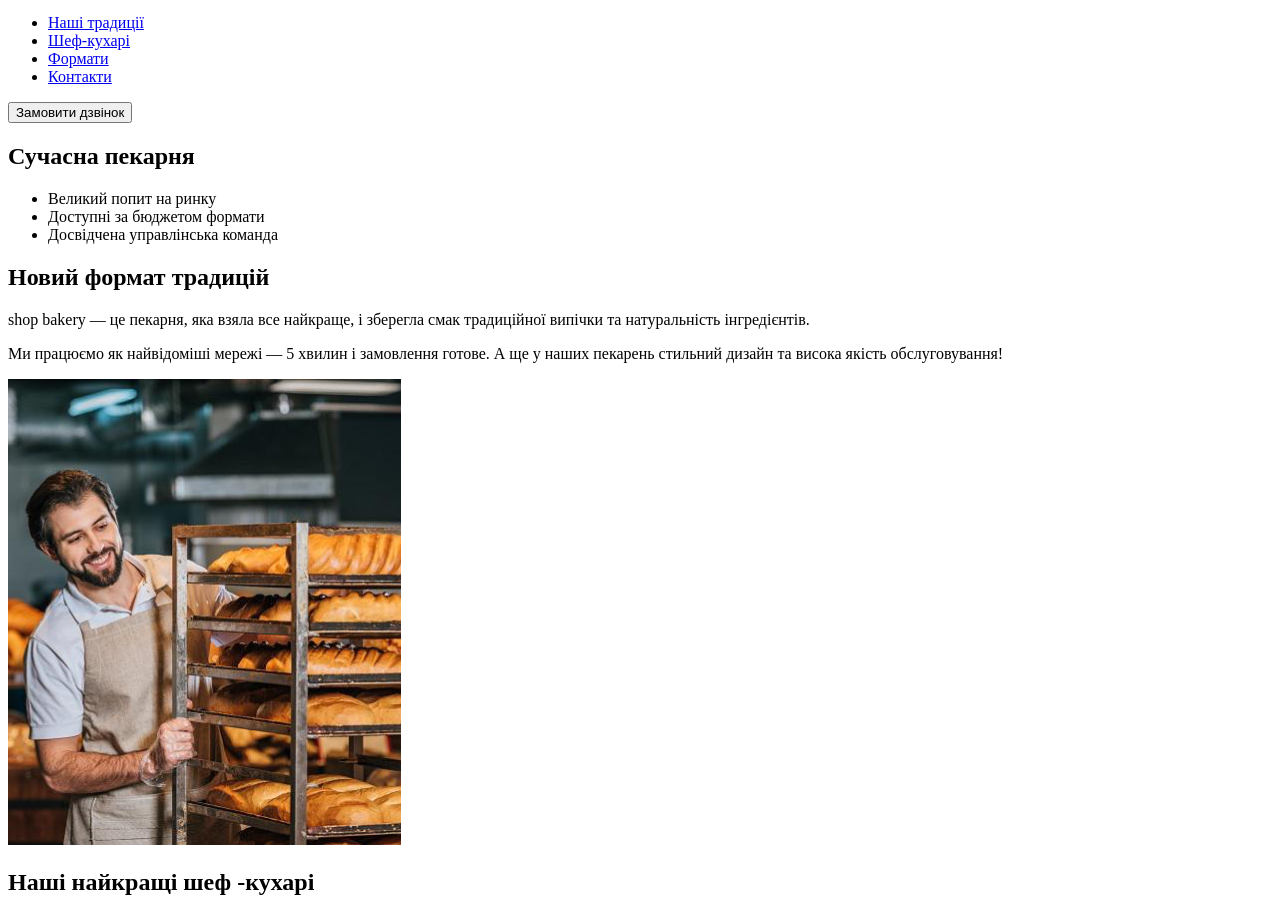
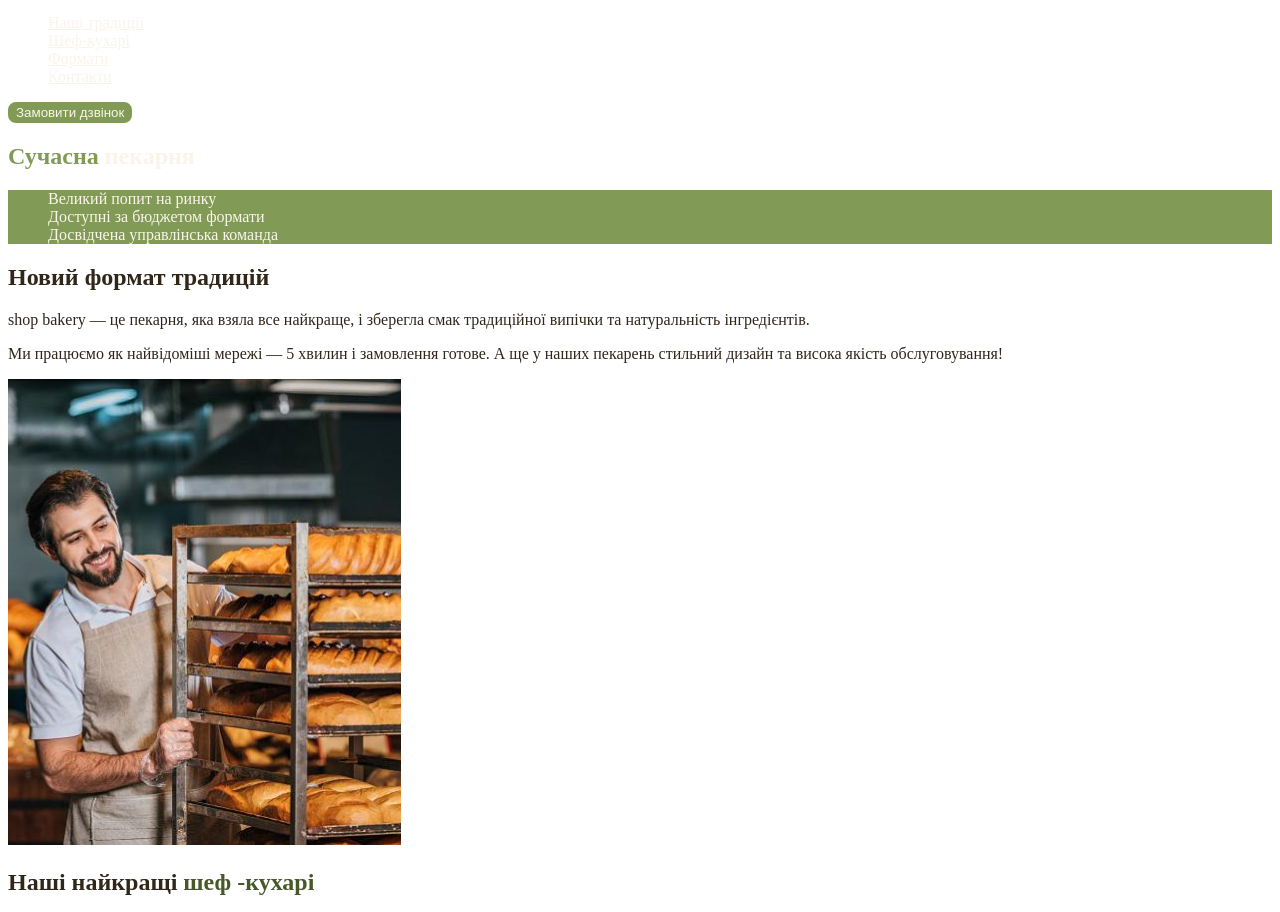
Before and after one commit to Rossa007/html, a plain HTML site: page index.html in a window 1280 px wide. Shown: the part 60-972 px from the top of the page. Drawn offline with Linux system fonts and the light colour scheme.

Commit message:
add style.css

```diff
--- /dev/null
+++ b/css/style.css
@@ -0,0 +1,52 @@
+:root {
+  --color-prymary-dark: #31261a;
+  --color-prymary-blond: #faf4ea;
+  --color-brand-blond: #819b57;
+  --color-brand-dark: #465929;
+}
+
+body {
+  color: var(--color-prymary-dark);
+}
+
+ul {
+  list-style-type: none;
+}
+
+.button {
+  color: var(--color-prymary-blond);
+  border-radius: 8px;
+  border: 2px solid var(--color-brand-blond);
+  background-color: var(--color-brand-blond);
+  cursor: pointer;
+}
+
+.button:hover {
+  background-color: transparent;
+  color: var(--color-brand-dark);
+}
+
+.link {
+  color: var(--color-prymary-blond);
+}
+
+.link:hover {
+  color: var(--color-brand-blond);
+}
+
+.hero-title {
+  color: var(--color-prymary-blond);
+}
+
+.hero-title .accent {
+  color: var(--color-brand-blond);
+}
+
+.advantages-list {
+  color: var(--color-prymary-blond);
+  background-color: var(--color-brand-blond);
+}
+
+.section-title .accent {
+  color: var(--color-brand-dark);
+}
--- a/index.html
+++ b/index.html
@@ -4,34 +4,35 @@
     <meta charset="UTF-8" />
     <meta name="viewport" content="width=device-width, initial-scale=1.0" />
     <title>Сучасна пекарня</title>
+    <link rel="stylesheet" href="./css/style.css" />
   </head>
   <body>
-    <head>
+    <header>
       <nav>
         <a href="#">
           <img src="./img/logo.svg" alt="логотип сучасної пекарні" />
         </a>
         <ul>
-          <li><a href="#">Наші традиції</a></li>
-          <li><a href="#">Шеф-кухарі</a></li>
-          <li><a href="#">Формати</a></li>
-          <li><a href="#">Контакти</a></li>
+          <li><a class="link" href="#section-traditional">Наші традиції</a></li>
+          <li><a class="link" href="#section-cookers">Шеф-кухарі</a></li>
+          <li><a class="link" href="#section-formats">Формати</a></li>
+          <li><a class="link" href="#section-contact">Контакти</a></li>
         </ul>
       </nav>
-      <button type="button">Замовити дзвінок</button>
-    </head>
+      <button class="button" type="button">Замовити дзвінок</button>
+    </header>
     <main>
       <section>
-        <h1>Сучасна пекарня</h1>
+        <h1 class="hero-title"><span class="accent">Сучасна</span> пекарня</h1>
       </section>
 
-      <section>
-        <ul>
+      <section id="section-traditional">
+        <ul class="advantages-list">
           <li>Великий попит на ринку</li>
           <li>Доступні за бюджетом формати</li>
           <li>Досвідчена управлінська команда</li>
         </ul>
-        <h2>Новий формат традицій</h2>
+        <h2 class="section-title">Новий формат традицій</h2>
         <p>
           <span>shop bakery</span> — це пекарня, яка взяла все найкраще, і
           зберегла смак традиційної випічки та натуральність інгредієнтів.
@@ -44,8 +45,10 @@
         <img src="./img/baker-man.jpg" alt="пекар під час роботи" />
       </section>
 
-      <section>
-        <h2>Наші найкращі шеф -кухарі</h2>
+      <section id="section-cookers">
+        <h2 class="section-title">
+          Наші найкращі <span class="accent">шеф -кухарі</span>
+        </h2>
         <ul>
           <li>
             <article>
@@ -70,33 +73,41 @@
         </ul>
       </section>
 
-      <section>
-        <h2>Формати</h2>
+      <section id="section-formats">
+        <h2 class="section-title">Формати</h2>
         <ul>
           <li>
-            <artik>
+            <article>
               <h3 lang="en">Walrus</h3>
-            </artik>
+            </article>
           </li>
 
           <li>
-            <artik>
+            <article>
               <h3 lang="en">Horseshoe</h3>
-            </artik>
+            </article>
           </li>
           <li>
-            <artik>
+            <article>
               <h3 lang="en">Handlebar</h3>
-            </artik>
+            </article>
           </li>
         </ul>
       </section>
 
-      <section>
-        <h2>Приєднуйся до мережі пекарень</h2>
+      <section id="section-contact">
+        <h2 class="section-title">Приєднуйся до мережі пекарень</h2>
+        <iframe
+          src="https://www.google.com/maps/embed?pb=!1m18!1m12!1m3!1d2540.164054656813!2d30.488658576437672!3d50.456669671593325!2m3!1f0!2f0!3f0!3m2!1i1024!2i768!4f13.1!3m3!1m2!1s0x40d4ce637bfe1717%3A0x5370c2254ad1b952!2z0LLRg9C70LjRhtGPINCh0ZbRh9C-0LLQuNGFINCh0YLRgNGW0LvRjNGG0ZbQsiwgNTQsINCa0LjRl9CyLCAwMjAwMA!5e0!3m2!1suk!2sua!4v1706362327268!5m2!1suk!2sua"
+          width="603"
+          height="595"
+          allowfullscreen=""
+          loading="lazy"
+          referrerpolicy="no-referrer-when-downgrade"
+        >
+        </iframe>
       </section>
     </main>
-
     <footer>
       <nav>
         <a href="#">
@@ -107,7 +118,7 @@
           <li><a href="#">Шеф-кухарі</a></li>
           <li><a href="#">Формати</a></li>
           <li><a href="#">Контакти</a></li>
-          <li><a href="#">09559</a></li>
+          <li><a href="#">+ 38 (096) 000 00 07</a></li>
         </ul>
       </nav>
       <address>
@@ -133,7 +144,7 @@
           </li>
         </ul>
         <a href="#" target="_blank">Політика конфіденційності</a>
-        <p>© 2022 Дані захищені</p>
+        <p>&copy; 2022 Дані захищені</p>
       </address>
     </footer>
   </body>
```
